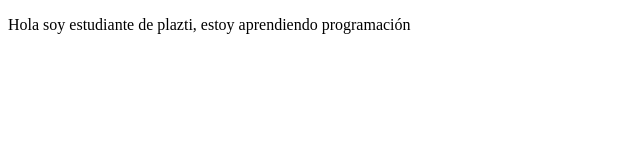
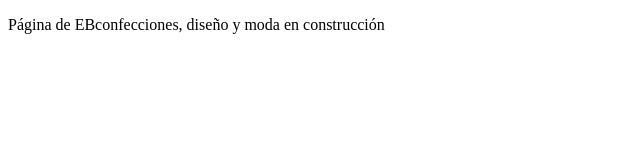
Before and after one commit to edithbalbouze/proyectoDemoCursoPrenwork, a plain HTML site: page index.html in a window 1280 px wide. Shown: the full height of the page, 0-640 px from the left. Drawn offline with Linux system fonts and the light colour scheme.

Commit message:
Reforzando conocimientos

```diff
--- a/index.html
+++ b/index.html
@@ -4,11 +4,11 @@
     <meta charset="UTF-8">
     <meta http-equiv="X-UA-Compatible" content="IE=edge">
     <meta name="viewport" content="width=device-width, initial-scale=1.0">
-    <title>Hola Mundo</title>
+    <title>EBconfecciones</title>
 </head>
 <body>
     <p>
-        Hola soy estudiante de plazti, estoy aprendiendo programación
+        Página de EBconfecciones, diseño y moda en construcción
     </p>
 </body>
 </html>
```
Also changed, not shown: 1 other file.
